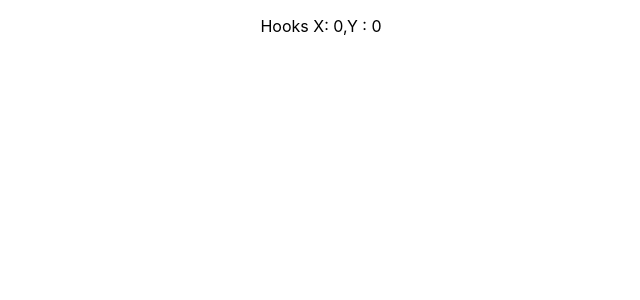
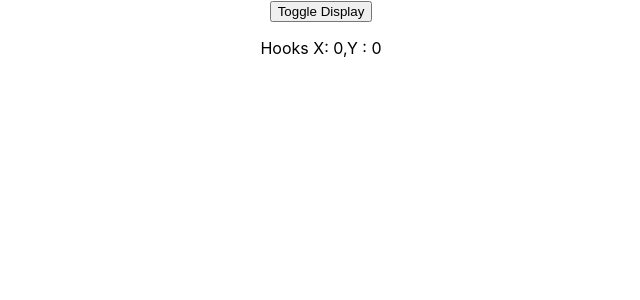
Before and after one commit to DebarunMitra/PlayWithReactHook, a React (Create React App) app in the folder hook-elements-and-implementations/: page / in a window 1280 px wide. Shown: the top 300 px of the page, without its empty margins (319-959 px from the left). Built offline with nearby package versions, Linux system fonts and the light colour scheme.

Commit message:
component unmount

```diff
--- a/hook-elements-and-implementations/src/App.js
+++ b/hook-elements-and-implementations/src/App.js
@@ -6,13 +6,13 @@ import ObjectAsStateVariable from './Components/UseState/ObjectAsStateVariable';
 import StateVariableIsAnArray from './Components/UseState/StateVariableIsAnArray';
 import FirstProgramWithUseEffect from './Components/UseEffect/FirstProgramWithUseEffect';
 import Mouse from './Components/UseEffect/Mouse';
-
+import MouseContainer from './Components/UseEffect/MouseContainer';
 
 
 function App() {
   return (
     <div className="App">
-      <Mouse />
+      <MouseContainer />
     </div>
   );
 }
--- a/hook-elements-and-implementations/src/Components/UseEffect/Mouse.js
+++ b/hook-elements-and-implementations/src/Components/UseEffect/Mouse.js
@@ -14,6 +14,11 @@ function Mouse() {
     useEffect(() => {
         console.log('useEffect called');
         window.addEventListener('mousemove', logMouseMovement)
+
+        return ()=>{
+            console.log('Component Unmounted');
+            window.removeEventListener('mousemove', logMouseMovement)
+        }
     },[])//['specify state or props need to watch for the update']
 
     return (
@@ -31,4 +36,7 @@ export default Mouse;
  * It is a close replacement for componentDidMount, componentDidUpdate, componentDidUnmount
  * UseEffect runs after every render.
  * It should place inside the component.
+ *
+ *
+ * When require component clean up code, it's require to include a function and return that function from the function passed to useEffect
  */
--- /dev/null
+++ b/hook-elements-and-implementations/src/Components/UseEffect/MouseContainer.js
@@ -0,0 +1,16 @@
+import React, { useState, useEffect } from 'react';
+import Mouse from './Mouse';
+
+
+function MouseContainer() {
+    const [display, setDisplay] = useState(true);
+
+    return (
+        <div className="App">
+            <button onClick={()=>setDisplay(!display)}>Toggle Display</button>
+            {display && <Mouse />}
+        </div>
+    );
+}
+
+export default MouseContainer;
```
